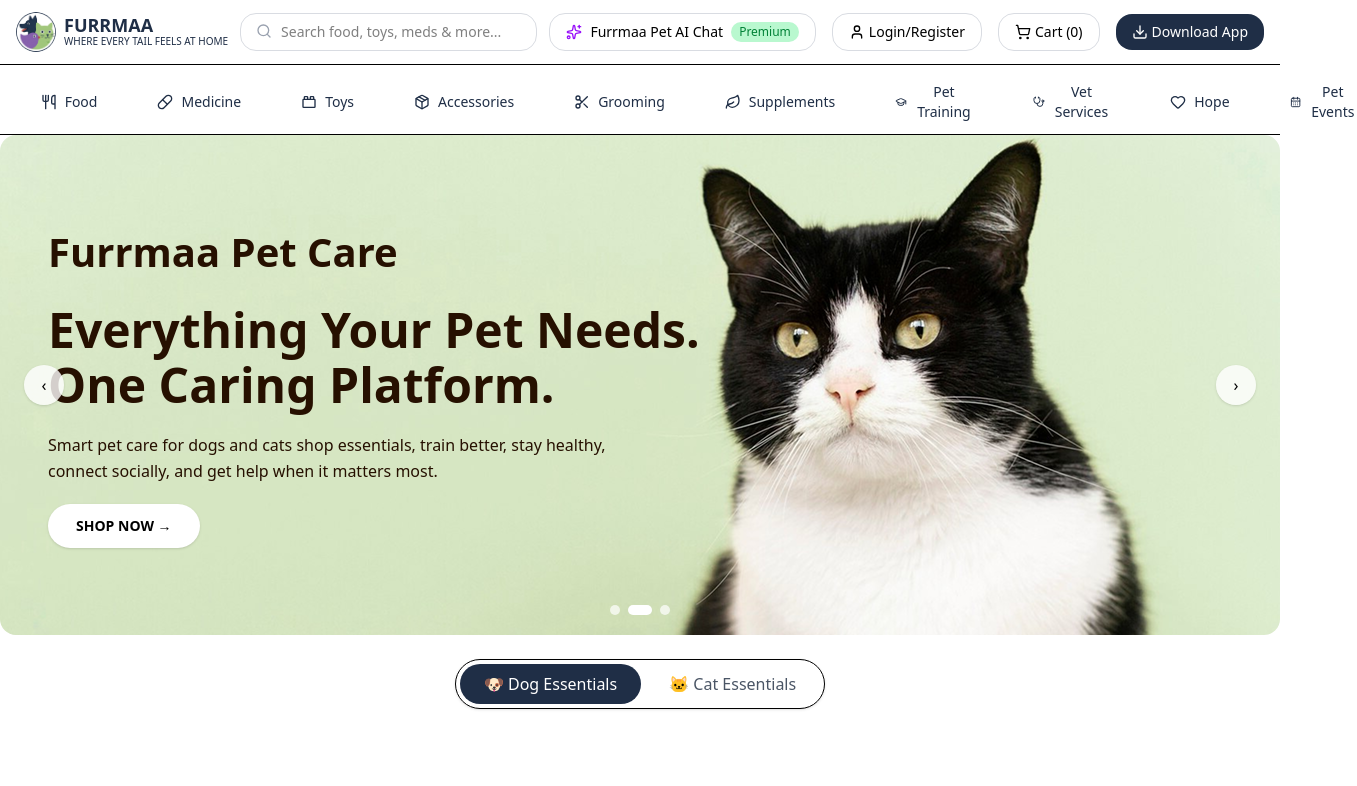
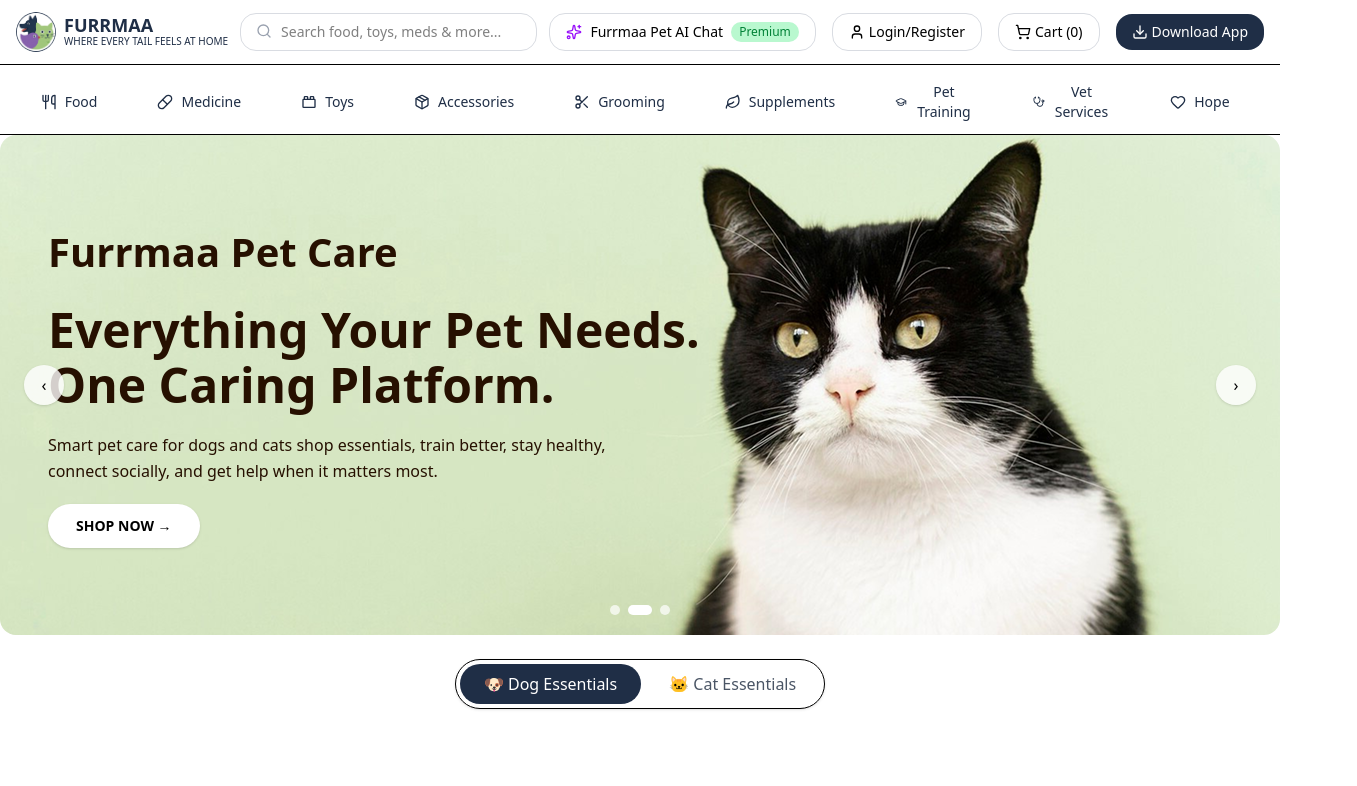
Before and after one commit to ankitgoswami-01/dogwebsites, a React (Vite) app: page / in a window 1280 px wide. Shown: the top 786 px of the page, 1357 px wide, since content can reach past the window. Built offline with nearby package versions, Linux system fonts and the light colour scheme.

Commit message:
image change

```diff
--- a/src/index.css
+++ b/src/index.css
@@ -1,4 +1,12 @@
 @import "tailwindcss";
+
+
+html, body {
+  width: 100%;
+  max-width: 100%;
+  overflow-x: hidden;
+}
+
 .scrollbar-hide {
   -ms-overflow-style: none;  /* IE, Edge */
   scrollbar-width: none;     /* Firefox */
```
